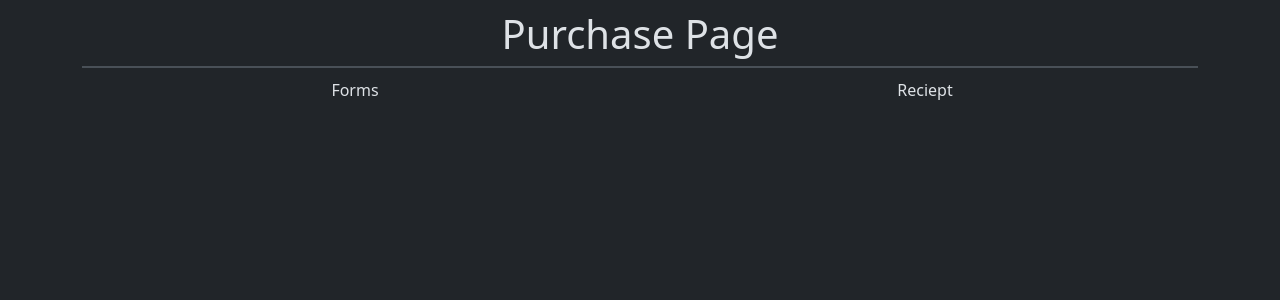
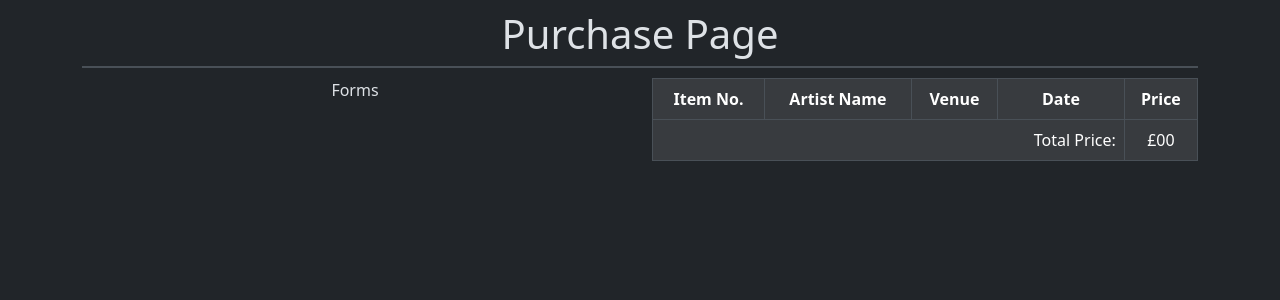
Before and after one commit to fstaig1/ticket-app, a Flask app: page /purchase in a window 1280 px wide. Shown: the part 57-357 px from the top of the page. Run offline with Flask 3, Linux system fonts and the light colour scheme; a user stored in the database is signed in; some libraries are stand-ins or nearby versions.

Commit message:
added empty cart button, added list of tickets to purchase page

```diff
--- a/website/shop/views.py
+++ b/website/shop/views.py
@@ -56,7 +56,8 @@ def sort_by_price():
 def cart():
     cart = Ticket.query.\
         filter_by(ownerId=current_user.id).\
-        filter_by(purchased=False).all()
+        filter_by(purchased=False).\
+        all()
     return render_template('cart.html', user=current_user, cart=cart)
 
 
@@ -77,6 +78,20 @@ def remove_from_cart():
     return redirect(url_for('shop.cart'))
 
 
+@shop_blueprint.route('/empty_cart', methods=['GET', 'POST'])
+@login_required
+def empty_cart():
+    cart = Ticket.query.\
+        filter_by(ownerId=current_user.id).\
+        filter_by(purchased=False).\
+        all()
+
+    for ticket in cart:
+        ticket.delete()
+
+    return redirect(url_for('shop.cart'))
+
+
 @shop_blueprint.route('/buy_additional_ticket', methods=['POST'])
 @login_required
 def buy_additional_ticket():
@@ -90,4 +105,10 @@ def buy_additional_ticket():
 @shop_blueprint.route('/purchase', methods=['GET', 'POST'])
 @login_required
 def purchase():
-    return render_template('purchase.html')
+    cart = Ticket.query.\
+        filter_by(ownerId=current_user.id).\
+        filter_by(purchased=False).all()
+    totalPrice = 0
+    for item in cart:
+        totalPrice += item.get_concert().ticketPrice
+    return render_template('purchase.html', user=current_user, cart=cart, totalPrice=totalPrice)
--- a/website/templates/cart.html
+++ b/website/templates/cart.html
@@ -54,6 +54,8 @@
         {% if cart %}
         <div class="col"></div>
         <button type="button" class="btn btn-success col-3" onclick="window.location.href=`{{ url_for('shop.purchase') }}`;">Purchase Cart</button>
+        <div class="col"></div>
+        <button type="button" class="btn btn-danger col-3" onclick="window.location.href=`{{ url_for('shop.empty_cart') }}`;">Empty Cart</button>
         {% endif %}
         <div class="col"></div>
     </div>
--- a/website/templates/purchase.html
+++ b/website/templates/purchase.html
@@ -11,8 +11,33 @@
         <div class="col">
             Forms
         </div>
+        <!-- Cart -->
         <div class="col">
-            Reciept
+            <table class="table table-striped table-hover">
+                <tr class="table-active">
+                    <th class="border">Item No.</th>
+                    <th class="border">Artist Name</th>
+                    <th class="border">Venue</th>
+                    <th class="border">Date</th>
+                    <th class="border">Price</th>
+                </tr>
+                {% for item in cart %}
+                <tr>
+                    <td class="border">{{ cart.index(item) + 1 }}</td>
+                    <td class="border">{{ item.get_concert().artistName }}</td>
+                    <td class="border">{{ item.get_concert().venueName }}, {{ item.get_concert().venueLocation }}</td>
+                    <td class="border">{{ item.get_concert().date }}</td>
+                    <td class="border">£{{ item.get_concert().ticketPrice }}0</td>
+                </tr>
+                {% endfor %}
+                <tr class="border table-active">
+                    <td></td>
+                    <td></td>
+                    <td></td>
+                    <td class="border-end text-end">Total Price:</td>
+                    <td class="border">£{{ totalPrice }}0</td>
+                </tr>
+            </table>
         </div>
     </div>
 </div>
```
Also changed, not shown: instance/ticket.db.
